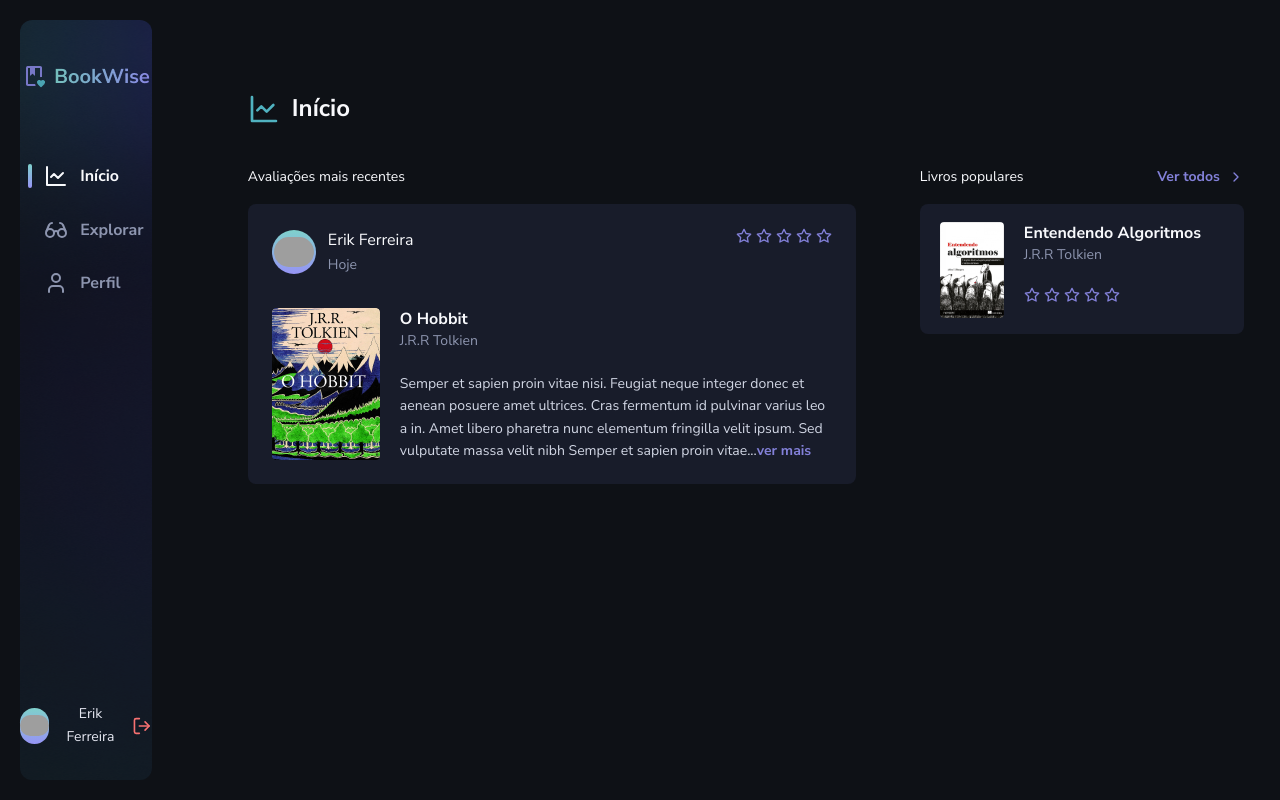
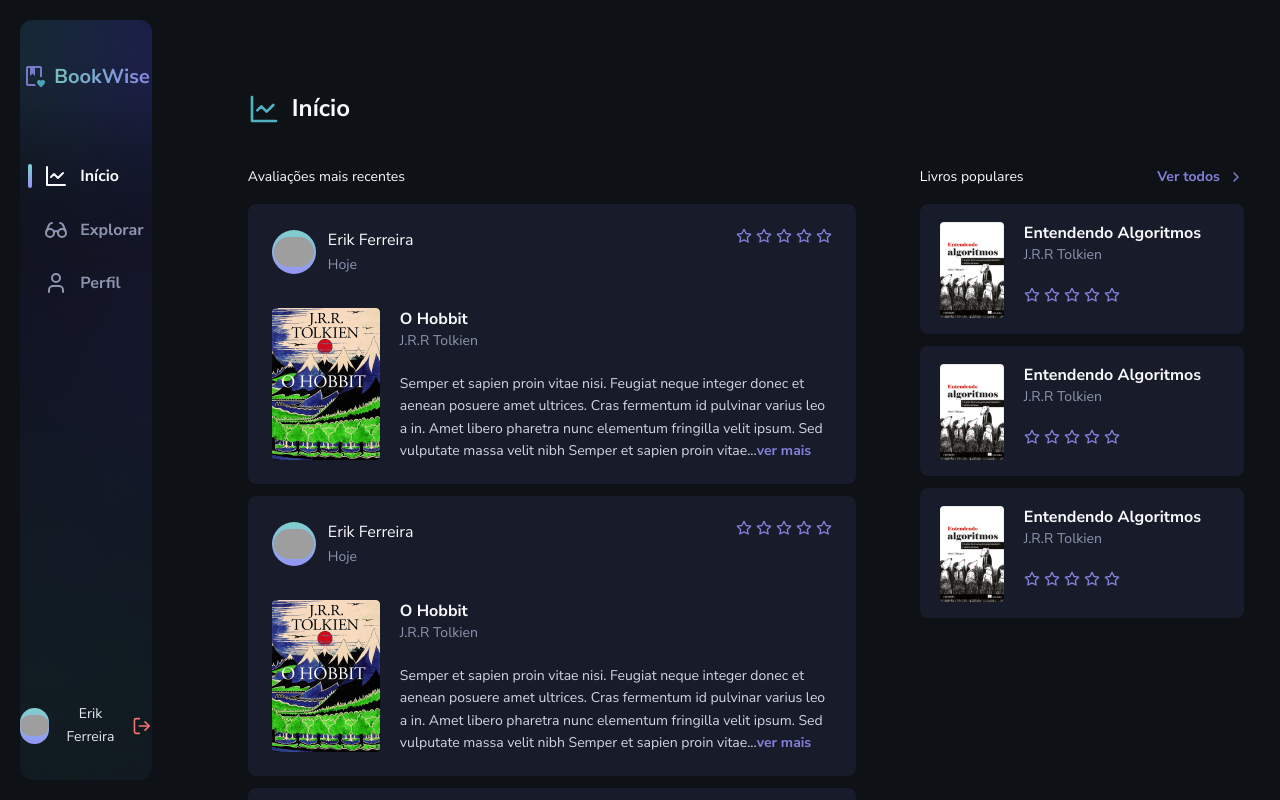
Before and after one commit to erik-ferreira/book-wise, a Next.js app: page /user/home in a window 1280 px wide. Shown: the top 800 px of the page. Built offline with nearby package versions, Linux system fonts and the light colour scheme; grey boxes are pictures that could not be loaded.

Commit message:
fix:refactor cardbook and cardbookshort

```diff
--- a/src/app/user/home/page.tsx
+++ b/src/app/user/home/page.tsx
@@ -2,6 +2,7 @@ import { LineChart } from "lucide-react"
 
 import { Header } from "@/components/Header"
 import { CardBook } from "@/components/CardBook"
+import { TitleSection } from "@/components/TitleSection"
 import { CardBookShort } from "@/components/CardBookShort"
 
 export default function Home() {
@@ -10,9 +11,25 @@ export default function Home() {
       <Header label="Início" icon={LineChart} />
 
       <div className="flex gap-16">
-        <CardBook title="Avaliações mais recentes" />
+        <section className="w-[608px]">
+          <TitleSection label="Avaliações mais recentes" />
 
-        <CardBookShort title="Livros populares" />
+          <div className="space-y-3">
+            <CardBook />
+            <CardBook />
+            <CardBook />
+          </div>
+        </section>
+
+        <section className="w-[324px]">
+          <TitleSection label="Livros populares" href="/all" />
+
+          <div className="space-y-3">
+            <CardBookShort />
+            <CardBookShort />
+            <CardBookShort />
+          </div>
+        </section>
       </div>
     </main>
   )
--- a/src/app/user/layout.tsx
+++ b/src/app/user/layout.tsx
@@ -8,7 +8,7 @@ interface UserLayoutProps {
 
 export default function UserLayout({ children }: UserLayoutProps) {
   return (
-    <div className="h-screen p-5 flex">
+    <div className="flex p-5">
       <Sidebar />
       {children}
     </div>
--- a/src/components/CardBook.tsx
+++ b/src/components/CardBook.tsx
@@ -2,19 +2,11 @@ import Image from "next/image"
 
 import { Rating } from "./Rating"
 import { Avatar } from "./Avatar"
-import { TitleSection } from "./TitleSection"
 
 import hobbitBookPng from "../assets/books/hobbit.png"
 
-interface CardBookProps {
-  title: string
-}
-
-export function CardBook({ title }: CardBookProps) {
+export function CardBook() {
   return (
-    <section className="w-[608px]">
-      <TitleSection label={title} />
-
     <article className="bg-gray-700 w-full h-[280px] rounded-md p-6 space-y-8">
       <header className="flex justify-between">
         <Avatar
@@ -44,15 +36,13 @@ export function CardBook({ title }: CardBookProps) {
 
           <div className="w-full h-24 text-gray-300 text-sm leading-base overflow-hidden">
             Semper et sapien proin vitae nisi. Feugiat neque integer donec et
-              aenean posuere amet ultrices. Cras fermentum id pulvinar varius
-              leo a in. Amet libero pharetra nunc elementum fringilla velit
-              ipsum. Sed vulputate massa velit nibh Semper et sapien proin
-              vitae...
+            aenean posuere amet ultrices. Cras fermentum id pulvinar varius leo
+            a in. Amet libero pharetra nunc elementum fringilla velit ipsum. Sed
+            vulputate massa velit nibh Semper et sapien proin vitae...
             <strong className="text-purple-100">ver mais</strong>
           </div>
         </div>
       </main>
     </article>
-    </section>
   )
 }
--- a/src/components/CardBookShort.tsx
+++ b/src/components/CardBookShort.tsx
@@ -1,19 +1,11 @@
 import Image from "next/image"
 
 import { Rating } from "./Rating"
-import { TitleSection } from "./TitleSection"
 
 import algoritmosImg from "../assets/books/algoritimos.png"
 
-interface CardBookShortProps {
-  title: string
-}
-
-export function CardBookShort({ title }: CardBookShortProps) {
+export function CardBookShort() {
   return (
-    <section className="w-[324px]">
-      <TitleSection label={title} href="/all" />
-
     <article className="bg-gray-700 w-full h-[130px] rounded-md py-[1.125rem] px-5 flex gap-5">
       <Image
         src={algoritmosImg}
@@ -25,13 +17,10 @@ export function CardBookShort({ title }: CardBookShortProps) {
 
       <div>
         <h2 className="font-bold leading-short">Entendendo Algoritmos</h2>
-          <p className="text-sm leading-base text-gray-400 mb-5">
-            J.R.R Tolkien
-          </p>
+        <p className="text-sm leading-base text-gray-400 mb-5">J.R.R Tolkien</p>
 
         <Rating totalStar={4} />
       </div>
     </article>
-    </section>
   )
 }
--- a/src/components/Sidebar.tsx
+++ b/src/components/Sidebar.tsx
@@ -54,9 +54,9 @@ export function Sidebar() {
 
   return (
     <aside
-      className="max-w-[14.5rem] w-full h-full
+      className="max-w-sidebar w-full max-h-sidebar
       pt-10 pb-6 rounded-lg bg-gray-700
-      flex flex-col items-center bg-[url(../assets/background-sidebar.png)]"
+      flex flex-col items-center bg-[url(../assets/background-sidebar.png)] bg-no-repeat bg-cover"
     >
       <Image src={logoPng} alt="Book Wise" width={128} height={32} />
 
--- a/tailwind.config.js
+++ b/tailwind.config.js
@@ -73,6 +73,14 @@ module.exports = {
         start: "#7FD1CC",
         end: "#9694F5",
       },
+
+      maxWidth: {
+        sidebar: "14.5rem",
+      },
+
+      maxHeight: {
+        sidebar: "calc(100vh - 40px)",
+      },
     },
   },
   plugins: [],
```
Lines whose indentation alone changed are shown as unchanged.
